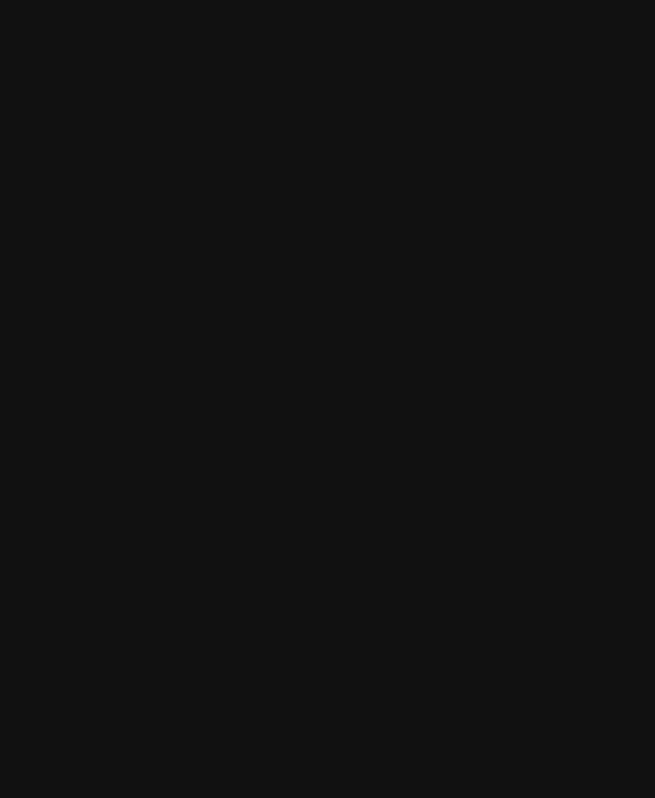
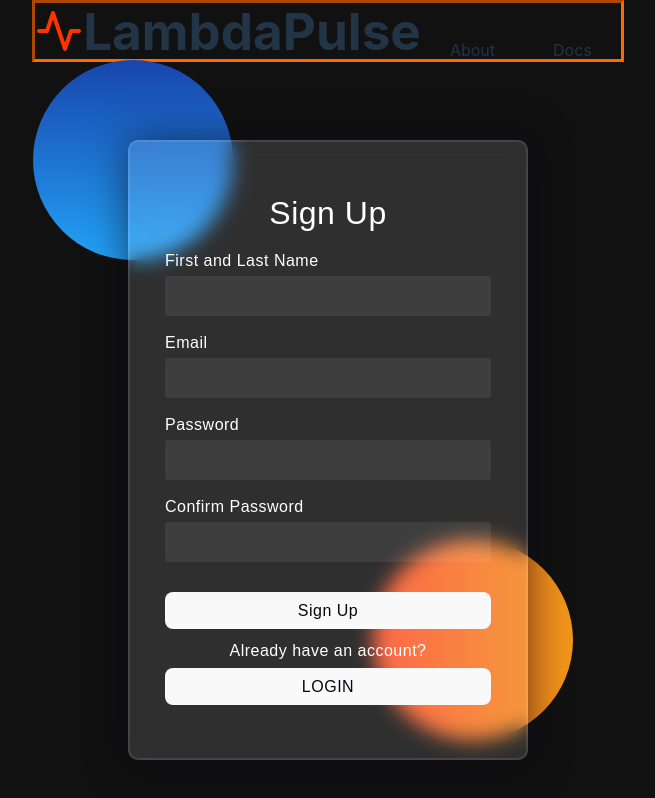
Before and after one commit to oslabs-beta/LambdaPulse, a React (Vite) app in the folder client/: page /signup in a window 1280 px wide. Before the commit this address had no page. Shown: the whole page, without its empty margins (312-967 px from the left). Built offline with nearby package versions, Linux system fonts and the light colour scheme.

Commit message:
updated login/created signup pages

```diff
--- a/client/src/App.jsx
+++ b/client/src/App.jsx
@@ -1,21 +1,22 @@
-import { useState } from 'react'
-import reactLogo from './assets/react.svg'
-import viteLogo from '/vite.svg'
-import './App.css'
-import { Routes, Route } from 'react-router-dom'
+import { useState } from 'react';
+import reactLogo from './assets/react.svg';
+import viteLogo from '/vite.svg';
+import './App.css';
+import { Routes, Route } from 'react-router-dom';
 import Login from './pages/Login';
+import Signup from './pages/Signup';
+
 import Dashboard from './pages/Dashboard/Dashboard';
 
-
 function App() {
-
   return (
     <Routes>
-      <Route path='/' element={<Login/>}/>
-      <Route path='/dashboard' element = {<Dashboard/>}/>
+      <Route path='/' element={<Login />} />
+      <Route path='/signup' element={<Signup />} />
+      <Route path='/dashboard' element={<Dashboard />} />
       {/* <Route path='/' element={<Login/>}/> */}
     </Routes>
-    )
+  );
 }
 
-export default App
+export default App;
--- /dev/null
+++ b/client/src/pages/Login.css
@@ -0,0 +1,112 @@
+*,
+*:before,
+*:after {
+  padding: 0;
+  margin: 0;
+  box-sizing: border-box;
+}
+body {
+  background-color: #080710;
+}
+.background {
+  width: 430px;
+  height: 520px;
+  position: absolute;
+  transform: translate(-50%, -50%);
+  left: 50%;
+  top: 50%;
+}
+.background .shape {
+  height: 200px;
+  width: 200px;
+  position: absolute;
+  border-radius: 50%;
+}
+.shape:first-child {
+  background: linear-gradient(#1845ad, #23a2f6);
+  left: -80px;
+  top: -80px;
+}
+.shape:last-child {
+  background: linear-gradient(to right, #ff512f, #f09819);
+  right: -30px;
+  bottom: -80px;
+}
+.auth-form {
+  width: 400px;
+  background-color: rgba(255, 255, 255, 0.13);
+  position: absolute;
+  transform: translate(-50%, -50%);
+  top: 50%;
+  left: 50%;
+  border-radius: 10px;
+  backdrop-filter: blur(10px);
+  border: 2px solid rgba(255, 255, 255, 0.1);
+  box-shadow: 0 0 40px rgba(8, 7, 16, 0.6);
+  padding: 50px 35px;
+}
+
+.auth-form * {
+  font-family: 'Poppins', sans-serif;
+  color: #ffffff;
+  letter-spacing: 0.5px;
+  outline: none;
+  border: none;
+}
+.auth-form h3 {
+  font-size: 32px;
+  font-weight: 500;
+  line-height: 42px;
+  text-align: center;
+  margin-top: 0px;
+}
+.login-form {
+  height: 450px;
+}
+
+.signup-form {
+  height: 620px;
+  margin-top: 50px;
+}
+label {
+  text-align: left;
+  display: block;
+  margin-top: 15px;
+  font-size: 16px;
+  font-weight: 500;
+}
+input {
+  display: block;
+  height: 40px;
+  width: 100%;
+  background-color: rgba(255, 255, 255, 0.07);
+  border-radius: 3px;
+  padding: 0 10px;
+  margin-top: 3px;
+  font-size: 14px;
+  font-weight: 300;
+}
+::placeholder {
+  color: #e5e5e5;
+}
+.login-btn {
+  color: #080710;
+  margin-top: 30px;
+}
+.signup-btn {
+  color: #080710;
+}
+.already-have-account {
+  margin-top: 10px;
+  margin-bottom: 5px;
+}
+button {
+  width: 100%;
+  background-color: #ffffff;
+  color: #080710;
+  padding: 15px 0;
+  font-size: 18px;
+  font-weight: 600;
+  border-radius: 5px;
+  cursor: pointer;
+}
--- a/client/src/pages/Login.jsx
+++ b/client/src/pages/Login.jsx
@@ -1,7 +1,9 @@
 import { useEffect, useState } from 'react';
 import { useNavigate } from 'react-router-dom';
 import NavBar from '../components/NavBar';
+import { Link } from 'react-router-dom';
 
+import './Login.css';
 
 const Login = () => {
   const [email, setEmail] = useState('');
@@ -10,41 +12,77 @@ const Login = () => {
 
   const verifyLogin = (e) => {
     fetch('/api')
-        .then(data => data.json())
-        .then(res => {
+      .then((data) => data.json())
+      .then((res) => {
         console.log(res);
         navigate('/dashboard');
       });
-    }
+  };
+  //   const verifyLogin = (e) => {
+  //   const userData = {
+  //     email,
+  //     password,
+  //   };
+  //   fetch('/verifyUser', {
+  //     method: 'POST',
+  //     headers: { 'Content-type': 'application/json' },
+  //     body: JSON.stringify(userData),
+  //   })
+  //     .then((response) => response.json())
+  //     .then((response) => {
+  //       if (response.status === 200) {
+  //         navigate('/dashboard');
+  //       } else {
+  //         alert('wrong email or password');
+  //       }
+  //     })
+  //     .catch((err) => {
+  //       console.log('Error:', err);
+  //     });
+
   return (
     <div>
       <NavBar />
-            <p>Welcome!</p>
-            <form onSubmit={(e) => {
+      <div className='background'>
+        <div className='shape'></div>
+        <div className='shape'></div>
+      </div>
+      <form className='auth-form login-form'>
+        <h3>Login</h3>
+
+        <label htmlFor='email'>Email</label>
+        <input
+          type='text'
+          id='email'
+          onChange={(e) => setEmail(e.target.value)}
+          autocomplete='off'
+        />
+
+        <label htmlFor='password'>Password</label>
+        <input
+          type='password'
+          id='password'
+          onChange={(e) => setPassword(e.target.value)}
+          autocomplete='off'
+        />
+
+        <button
+          className='login-btn'
+          type='submit'
+          onClick={(e) => {
             e.preventDefault();
             verifyLogin(e);
-            }}>
-                <input
-                type="email"
-                id='email'
-                placeholder="Email"
-                required={true}
-                onChange={(e)=>setEmail(e.target.value)}
-                />
-                <input
-                type="password"
-                id='password'
-                placeholder="Password"
-                required={true}
-                onChange={(e)=>setPassword(e.target.value)}
-                />
-                <input type="submit" id='login-btn' value='LOGIN'></input>
+          }}
+        >
+          Log In
+        </button>
+
+        <Link to='/signup'>
+          <button className='login-btn'>Sign Up</button>
+        </Link>
       </form>
-
-            <p>Don't have an account yet?</p>
-            <button>SIGNUP</button>
     </div>
-    )
-}
+  );
+};
 
 export default Login;
--- /dev/null
+++ b/client/src/pages/Signup.jsx
@@ -0,0 +1,106 @@
+import { useState } from 'react';
+import { useNavigate } from 'react-router-dom';
+import NavBar from '../components/NavBar';
+import './Login.css';
+
+const Signup = () => {
+  const [email, setEmail] = useState('');
+  const [password, setPassword] = useState('');
+  const [fullName, setFulltName] = useState('');
+  const [confirmPassword, setConfirmPassword] = useState('');
+  const navigate = useNavigate();
+
+  const handleSignup = (e) => {
+    if (password !== confirmPassword) {
+      alert('Passwords do not match');
+      return;
+    }
+    const userData = {
+      email,
+      password,
+      fullName,
+    };
+    fetch('/createUser', {
+      method: 'POST',
+      headers: { 'Content-type': 'application/json' },
+      body: JSON.stringify(userData),
+    })
+      .then((response) => {
+        console.log(response);
+        if (!response.ok) {
+          throw new Error(`HTTP error ${response.status}`);
+        }
+      })
+      .then((response) => {
+        if (response.status === 201) {
+          navigate('/dashboard');
+        } else {
+          alert('Error registering the user');
+        }
+      })
+      .catch((error) => {
+        console.log('Error:', error);
+      });
+  };
+
+  return (
+    <div>
+      <NavBar />
+      <div className='background'>
+        <div className='shape'></div>
+        <div className='shape'></div>
+      </div>
+      <form className='auth-form signup-form'>
+        <h3>Sign Up</h3>
+        <label htmlFor='fullName'>First and Last Name</label>
+        <input
+          type='text'
+          id='fullName'
+          required
+          onChange={(e) => setFulltName(e.target.value)}
+        />
+
+        <label htmlFor='email'>Email</label>
+        <input
+          type='email'
+          id='email'
+          required
+          onChange={(e) => setEmail(e.target.value)}
+        />
+
+        <label htmlFor='password'>Password</label>
+        <input
+          type='password'
+          id='password'
+          required
+          onChange={(e) => setPassword(e.target.value)}
+        />
+        <label htmlFor='confirm-password'>Confirm Password</label>
+        <input
+          type='password'
+          id='confirm-password'
+          required
+          onChange={(e) => setConfirmPassword(e.target.value)}
+        />
+
+        <button
+          className='login-btn'
+          type='submit'
+          onClick={(e) => {
+            e.preventDefault();
+            handleSignup(e);
+          }}
+        >
+          Sign Up
+        </button>
+
+        <p className='already-have-account'>Already have an account?</p>
+        <button className='signup-btn' onClick={() => navigate('/')}>
+          LOGIN
+        </button>
+      </form>
+    </div>
+  );
+};
+
+export default Signup;
--- a/client/vite.config.js
+++ b/client/vite.config.js
@@ -1,13 +1,14 @@
-import { defineConfig } from 'vite'
-import react from '@vitejs/plugin-react'
+import { defineConfig } from 'vite';
+import react from '@vitejs/plugin-react';
 
 // https://vitejs.dev/config/
 export default defineConfig({
   server: {
-    proxy : {
-      "/getTraces": "http://localhost:3000/",
-      "/api": "http://localhost:3000/",
-      "/blahblah": "http://localhost:3000/",
+    proxy: {
+      '/getTraces': 'http://localhost:3000/',
+      '/api': 'http://localhost:3000/',
+      '/blahblah': 'http://localhost:3000/',
+      '/createUser': 'http://localhost:3000/',
     },
   },
   plugins: [react()],
```
Also changed, not shown: 2 other files (tests, documents, lock files or other folders). Lines whose indentation alone changed are shown as unchanged.
